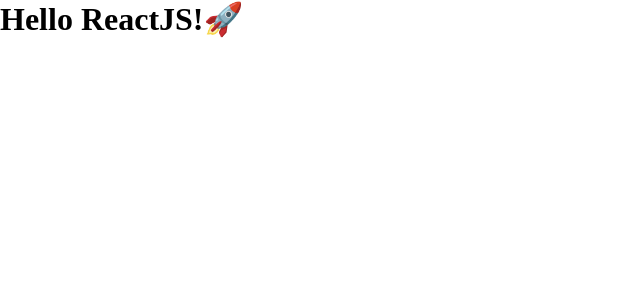
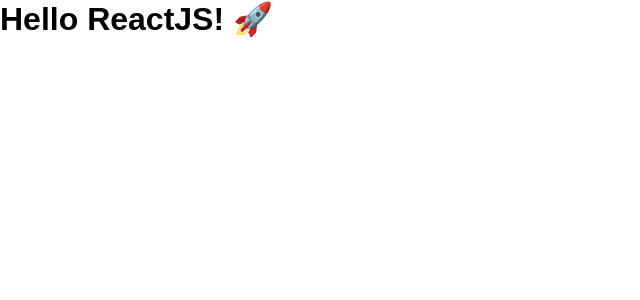
Before and after one commit to fabiosjc/01-github-explorer, a React app: page / in a window 1280 px wide. Shown: the top 300 px of the page, without its empty margins (0-640 px from the left). Built offline with nearby package versions, Linux system fonts and the light colour scheme.

Commit message:
Utilizando Sass

```diff
--- a/package.json
+++ b/package.json
@@ -20,6 +20,8 @@
     "cross-env": "^7.0.3",
     "css-loader": "^6.7.1",
     "html-webpack-plugin": "^5.5.0",
+    "node-sass": "^7.0.3",
+    "sass-loader": "^13.1.0",
     "style-loader": "^3.3.1",
     "webpack": "^5.72.1",
     "webpack-cli": "^4.9.2",
--- a/src/App.jsx
+++ b/src/App.jsx
@@ -1,5 +1,5 @@
-import './styles/global.css';
+import './styles/global.scss';
 
 export function App() {
-  return <h1>Hello ReactJS!🚀</h1>
+  return <h1>Hello ReactJS! 🚀</h1>
 }
--- a/src/styles/global.css
+++ b/src/styles/global.scss
@@ -5,5 +5,5 @@
 }
 
 body {
-  font: Arial, Helvetica, sans-serif;
+  font-family: Arial, Helvetica, sans-serif;
 }
--- a/webpack.config.js
+++ b/webpack.config.js
@@ -32,9 +32,9 @@
         use: 'babel-loader'
       },
       {
-        test: /\.css$/,
+        test: /\.scss$/,
         exclude: /node_modules/,
-        use: ['style-loader', 'css-loader']
+        use: ['style-loader', 'css-loader', 'sass-loader']
       }
     ],
   }
```
Also changed, not shown: 1 other file (tests, documents, lock files or other folders).
